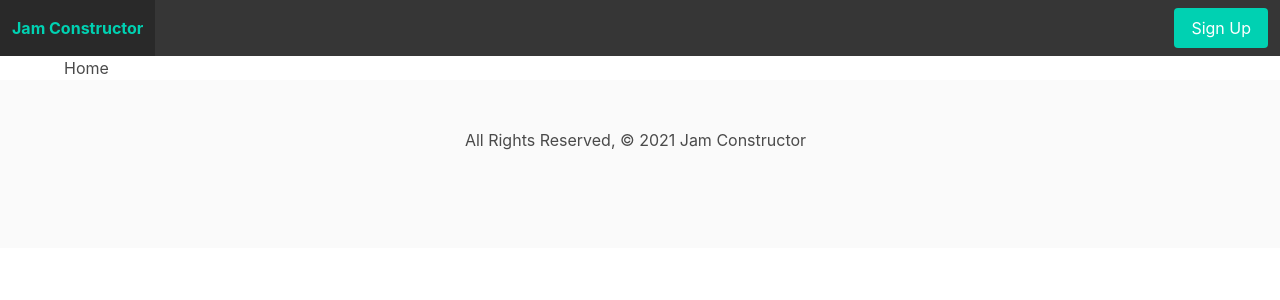
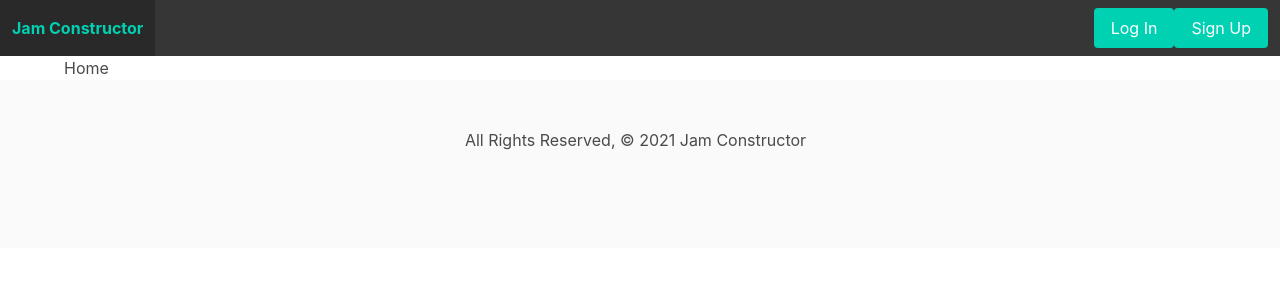
Before and after one commit to andrewpaparella/Jam_Constructor, a Django app: page / in a window 1280 px wide. Shown: the top 300 px of the page. Run offline with Django 3.2, Linux system fonts and the light colour scheme.

Commit message:
adds login button for logged out users

```diff
--- a/main_app/templates/base.html
+++ b/main_app/templates/base.html
@@ -74,6 +74,7 @@
 
             {% else %}
             <div class="navbar-item">
+              <a href="{% url 'login' %}" class="button is-primary">Log In</a>
               <a href="{% url 'signup' %}" class="button is-primary">Sign Up</a>
             </div>
             {% endif %}
```
